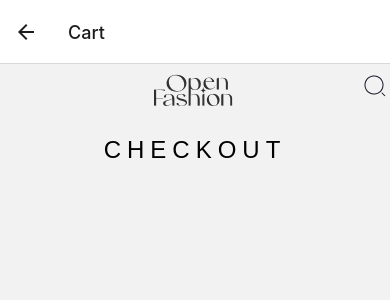
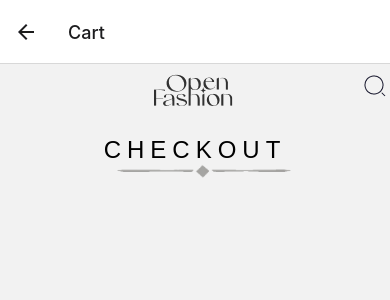
Before and after one commit to Fada-dev/rn-assignment6-11313275, a React Native app: screen / in a window 390 px wide. Both pictures are taken after a click on the element 358 px from the left and 100 px from the top of the page. Shown: the top 300 px of the page. Built offline with nearby package versions, Linux system fonts and the light colour scheme.

Commit message:
modified the checkout

```diff
--- a/CartScreen.js
+++ b/CartScreen.js
@@ -4,6 +4,7 @@ import AsyncStorage from "@react-native-async-storage/async-storage";
 import remove from './assets/remove.png';
 import Logo from './assets/Logo.png';
 import Search from './assets/Search.png';
+import underline from './assets/underline.png'
 
 const CartScreen = ({ route, navigation }) => {
   const { cart } = route.params;
@@ -43,7 +44,9 @@ const CartScreen = ({ route, navigation }) => {
       </View>
       <View style={styles.checkContainer}>
         <Text style={styles.checkText}>Checkout</Text>
+        <Image source={underline} style={styles.undelineImg} />
       </View>
+
       <FlatList
         data={cartItems}
         keyExtractor={(item) => item.id}
@@ -84,7 +87,7 @@ const styles = StyleSheet.create({
     display: 'flex',
     justifyContent: 'center',
     marginTop: 30,
-    marginBottom: 20
+    marginBottom: 30
   },
   checkText: {
     textTransform: 'uppercase',
@@ -92,6 +95,14 @@ const styles = StyleSheet.create({
     fontSize: 24,
     fontFamily: "Arial",
     letterSpacing: 6,
+  },
+  undelineImg: {
+    width: 198,
+    height: 15,
+    position: 'absolute',
+    top: 28,
+    left: 95,
+    opacity: 0.4
   },
   product: {
     padding: 10,
```
Also changed, not shown: assets/underline.png, 1 other file (tests, documents, lock files or other folders).
